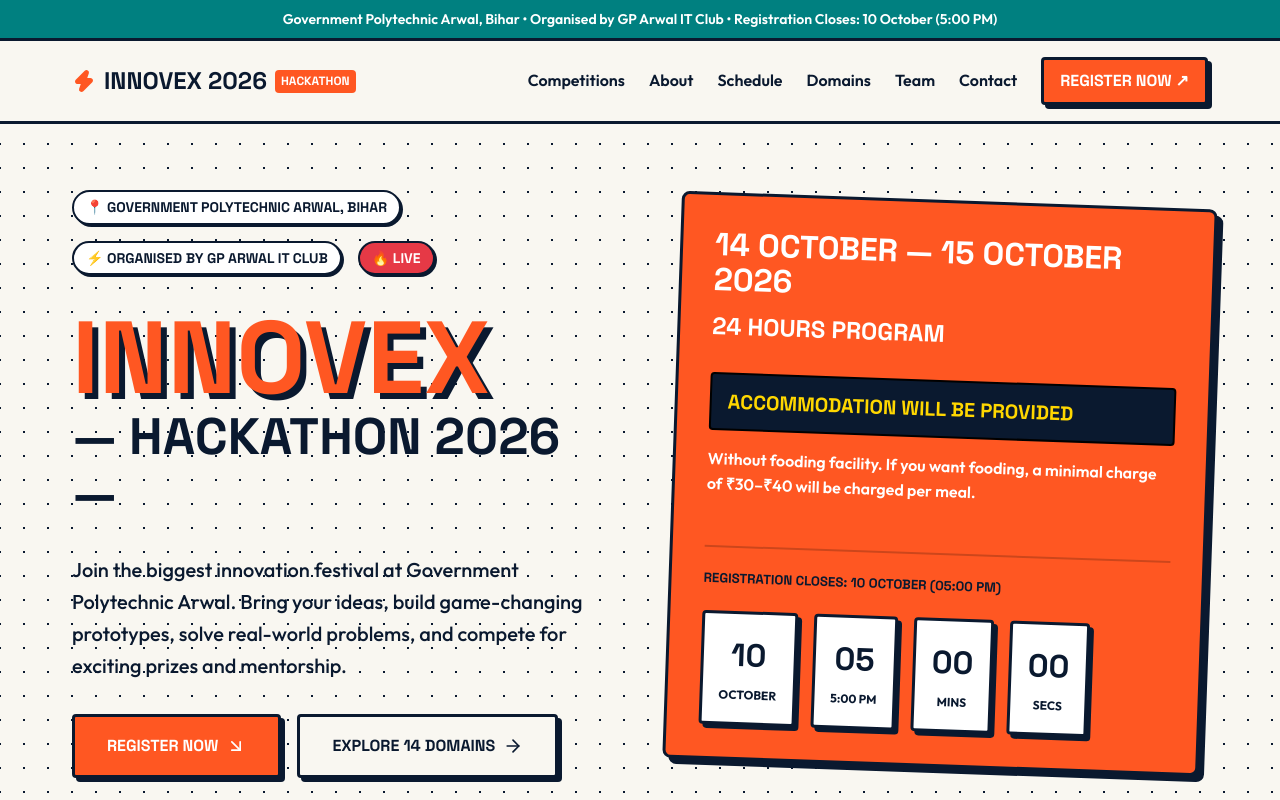
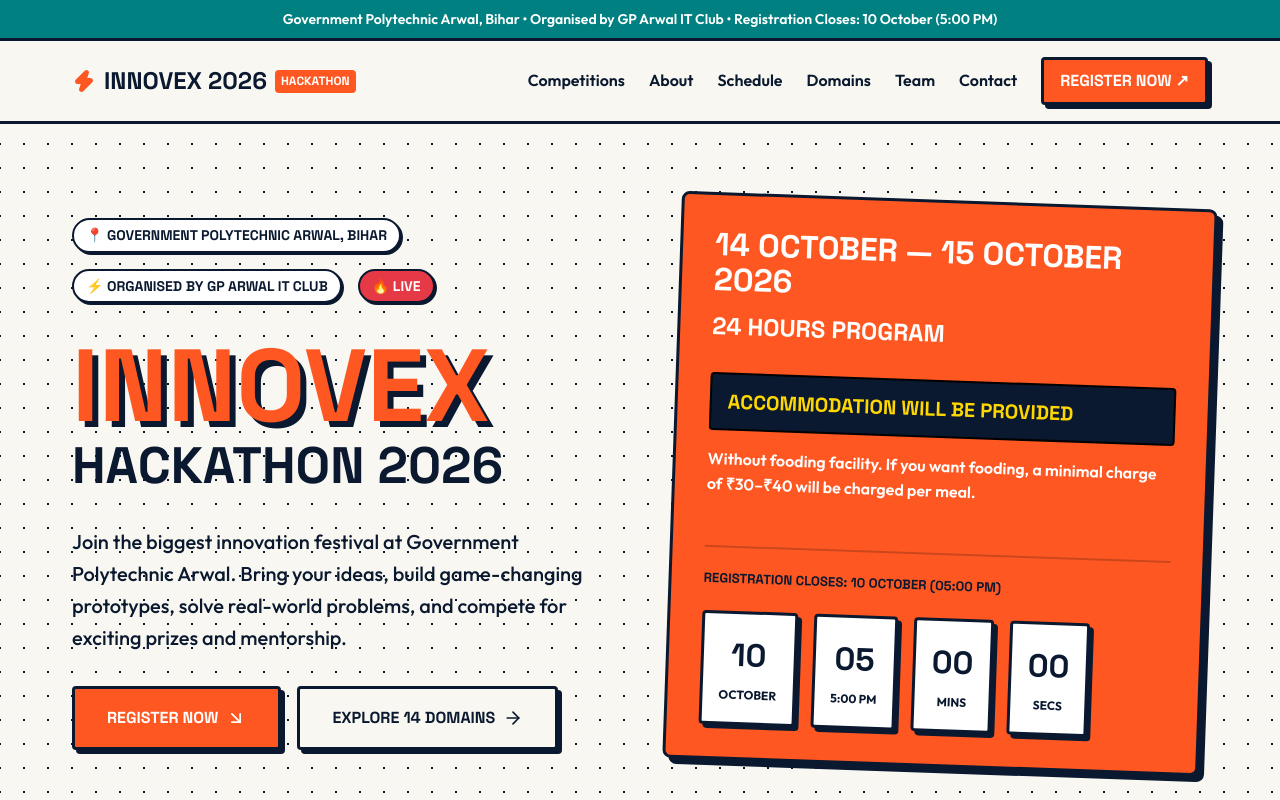
Before and after one commit to webskr/hackthon, a React (Vite) app in the folder react-website/: page / in a window 1280 px wide. Shown: the top 800 px of the page. Built offline with nearby package versions, Linux system fonts and the light colour scheme.

Commit message:
Remove dash marks around HACKATHON 2026 in hero section

```diff
--- a/react-website/src/components/Hero.jsx
+++ b/react-website/src/components/Hero.jsx
@@ -13,7 +13,7 @@ export default function Hero() {
             <span className="neo-badge red">🔥 LIVE</span>
           </div>
           <h1 className="hero-title">INNOVEX</h1>
-          <h2 className="hero-subtitle">— HACKATHON 2026 —</h2>
+          <h2 className="hero-subtitle">HACKATHON 2026</h2>
           <p className="hero-desc">
             Join the biggest innovation festival at Government Polytechnic Arwal.
             Bring your ideas, build game-changing prototypes, solve real-world problems,
```
